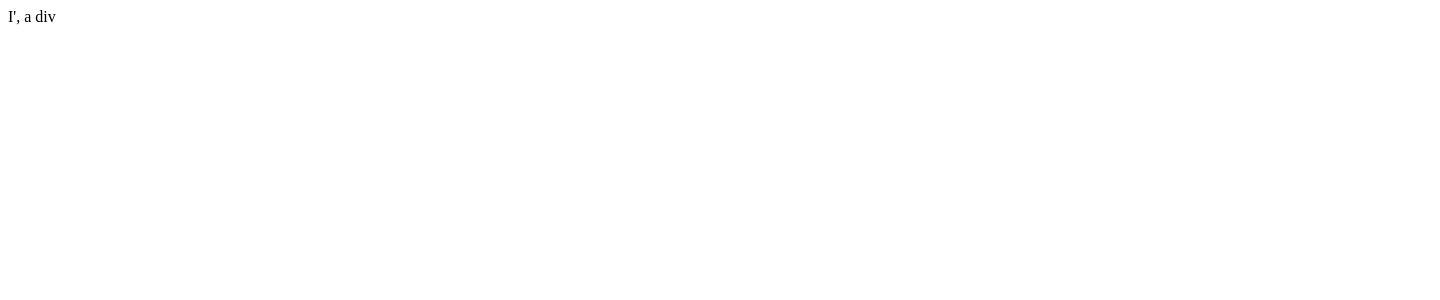
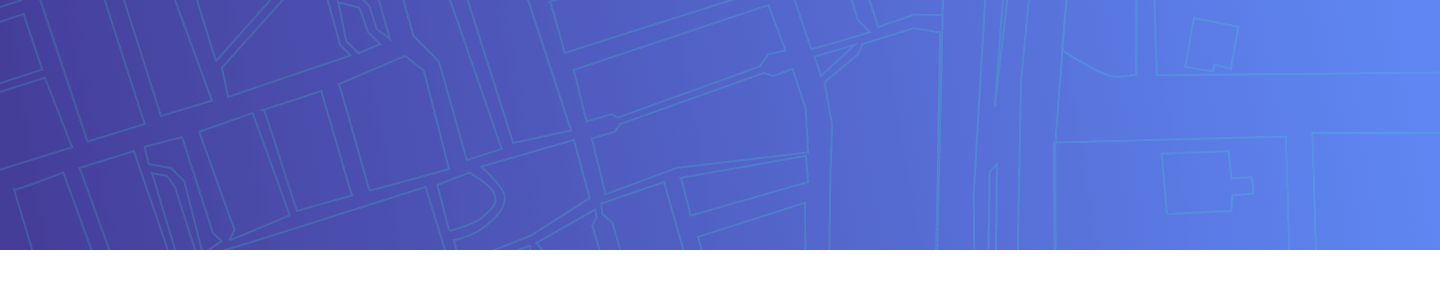
Before and after one commit to bartek-swiderski92/ip-address-tracker, a React (Create React App) app: page / in a window 1280 px wide. Shown: the top 300 px of the page, 1440 px wide, since content can reach past the window. Built offline with nearby package versions, Linux system fonts and the light colour scheme.

Commit message:
add header

```diff
--- a/src/App.scss
+++ b/src/App.scss
@@ -1 +1,8 @@
 @use './sass/variables';
+
+* {
+    margin: 0;
+    padding: 0;
+    box-sizing: border-box;
+    font-size: 10px;
+}
--- a/src/App.tsx
+++ b/src/App.tsx
@@ -1,11 +1,11 @@
 import './App.scss';
+// @ts-ignore
+import Header from './Header.tsx';
 
 function App() {
   return (
     <div className="App">
-      <header className="App-header">
-      </header>
-      <div>I', a div</div>
+      <Header></Header>
     </div>
   );
 }
--- /dev/null
+++ b/src/Header.tsx
@@ -0,0 +1,14 @@
+import './Header.scss'
+
+function Header() {
+
+    return (
+        <header>
+            <div className="background-image">
+                <img src={require('./images/pattern-bg.png')} alt="background" />
+            </div>
+        </header>
+    )
+}
+
+export default Header
```
Also changed, not shown: src/Header.scss (added), src/images/pattern-bg.png (added).
